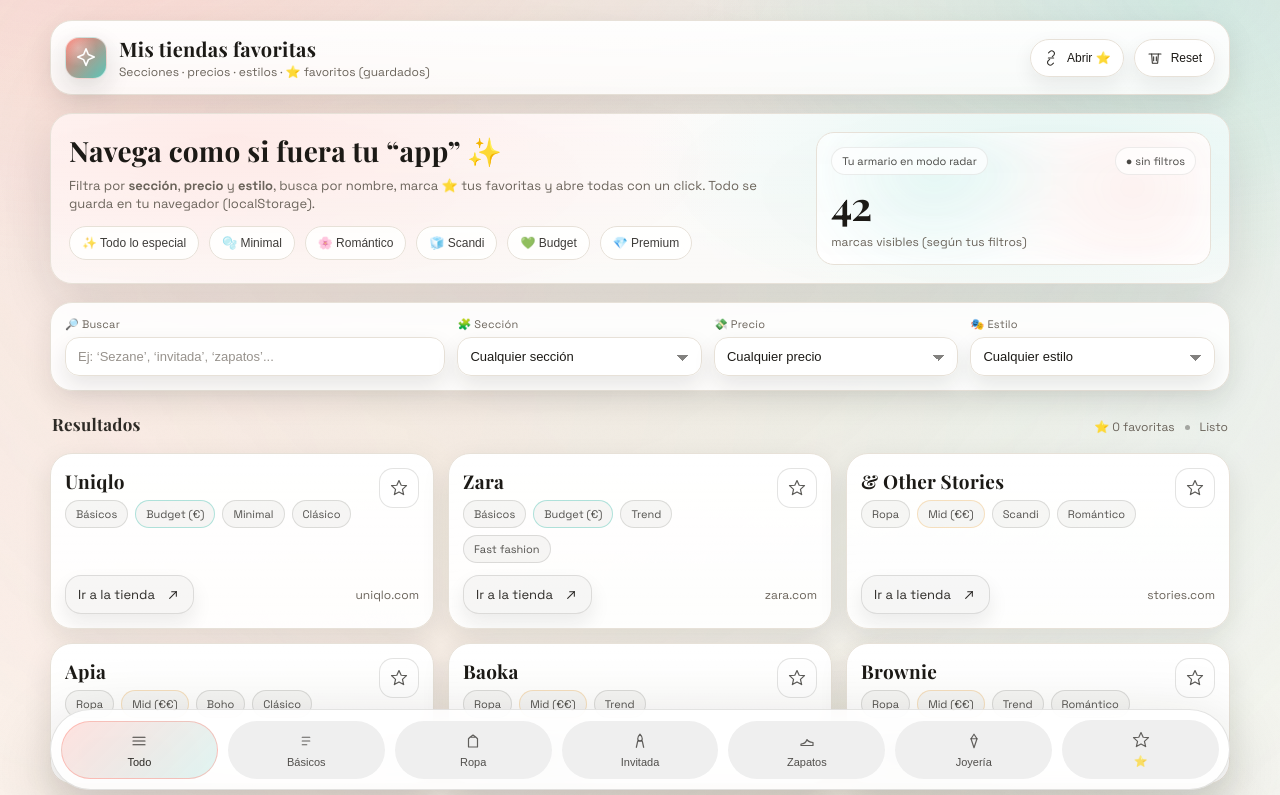
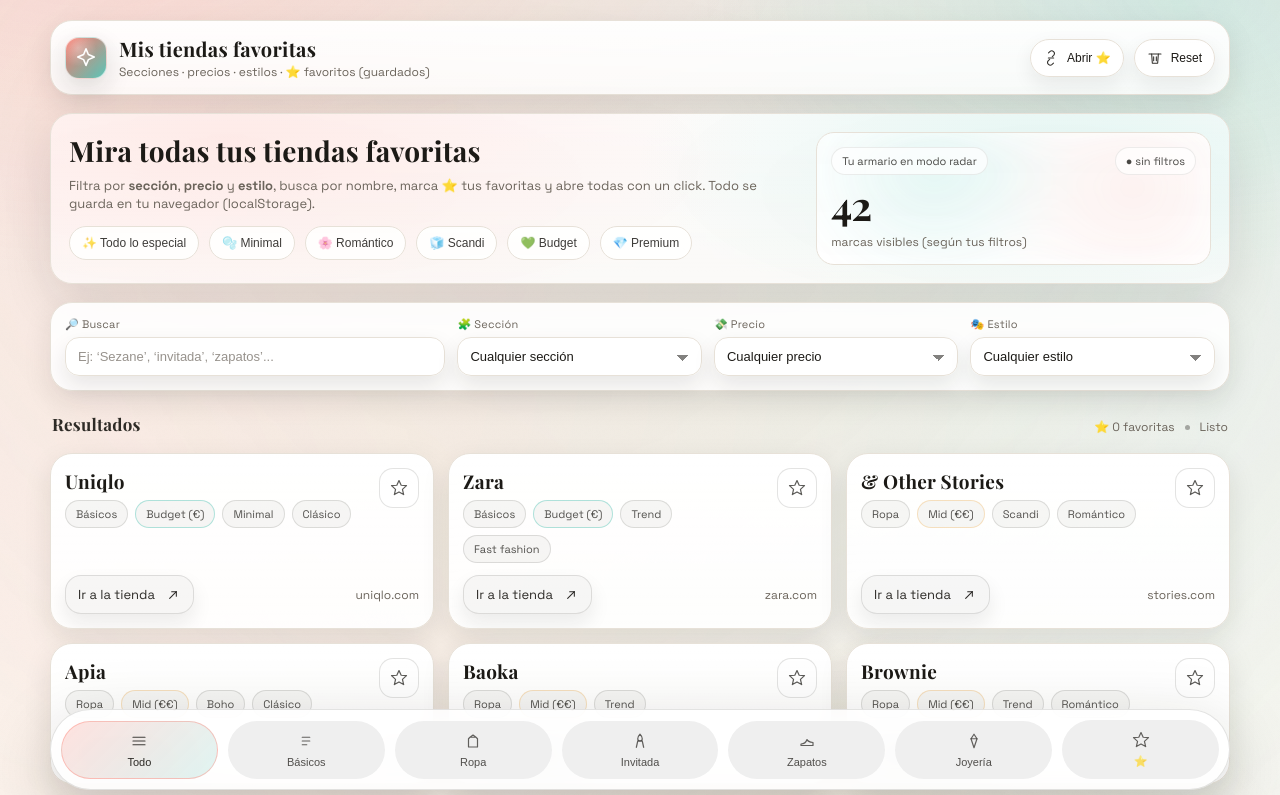
Before and after one commit to nataliaburguillo/mis-tiendas, a plain HTML site: page index.html in a window 1280 px wide. Shown: the top 795 px of the page. Drawn offline with nearby package versions, Linux system fonts and the light colour scheme.

Commit message:
Refactor hero section heading and simplify gradient syntax

```diff
--- a/index.html
+++ b/index.html
@@ -411,11 +411,7 @@
             transparent 50%,
             rgba(28, 26, 22, 0.55) 50%
           ),
-          linear-gradient(
-            135deg,
-            rgba(28, 26, 22, 0.55) 50%,
-            transparent 50%
-          );
+          linear-gradient(135deg, rgba(28, 26, 22, 0.55) 50%, transparent 50%);
         background-position: calc(100% - 18px) calc(50% + 1px),
           calc(100% - 12px) calc(50% + 1px);
         background-size: 6px 6px, 6px 6px;
@@ -841,7 +837,7 @@
         <div class="hero">
           <div class="heroGrid">
             <div class="heroLeft">
-              <h2>Navega como si fuera tu “app” ✨</h2>
+              <h2>Mira todas tus tiendas favoritas</h2>
               <p>
                 Filtra por <b>sección</b>, <b>precio</b> y <b>estilo</b>, busca
                 por nombre, marca ⭐ tus favoritas y abre todas con un click.
```
